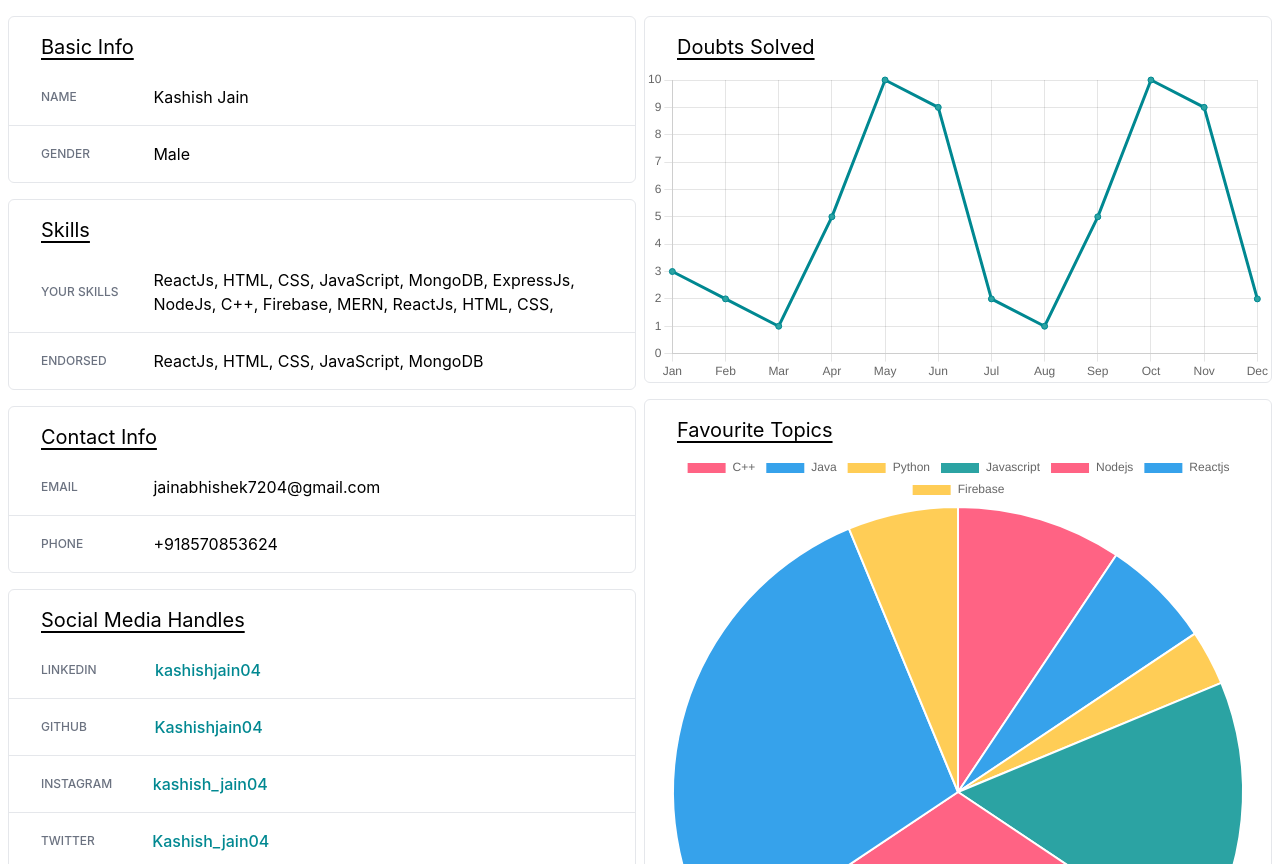
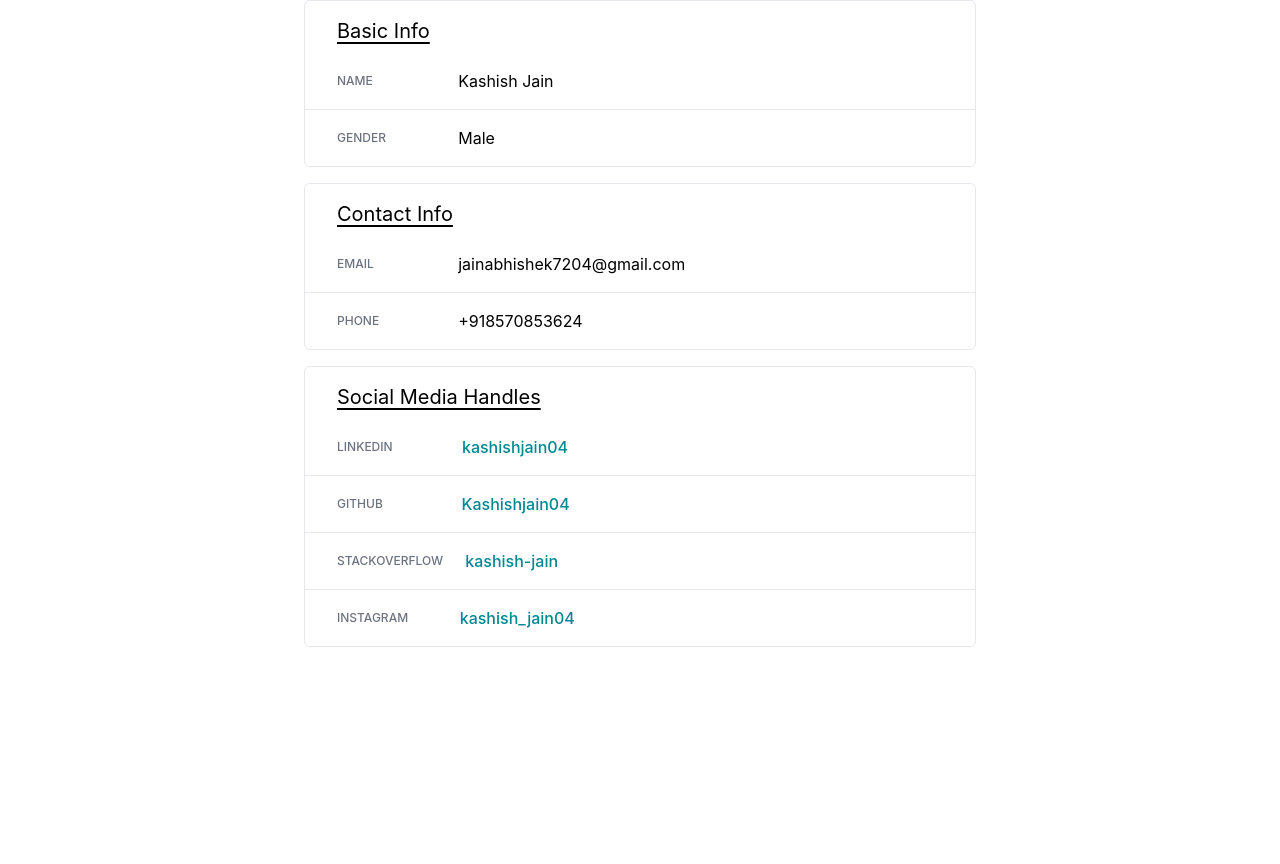
Before and after one commit to arpitgoyal442/Error-Resolved, a Next.js app: page /public-profile/1 in a window 1280 px wide. Shown: the part 336-1200 px from the top of the page. After the commit the page ends 1007 px from the top, so only its background shows below. Built offline with nearby package versions, Linux system fonts and the light colour scheme.

Commit message:
public-profile debugger conditional

```diff
--- a/components/profile/DoubtsChart.js
+++ b/components/profile/DoubtsChart.js
@@ -1,3 +1,4 @@
+import { useState } from "react";
 import {
 	Chart as ChartJS,
 	CategoryScale,
@@ -11,23 +12,47 @@ import {
 import { Line } from "react-chartjs-2";
 ChartJS.register(CategoryScale, LinearScale, PointElement, LineElement, Title, Tooltip, Legend);
 
+const data = {
+	2021: {
+		months: ["Jan", "Feb", "Mar", "Apr", "May", "Jun", "Jul", "Aug", "Sep", "Oct", "Nov", "Dec"],
+		doubts: [3, 2, 1, 5, 10, 9, 2, 1, 5, 10, 9, 2],
+	},
+	2022: {
+		months: ["Jan", "Feb", "Mar", "Apr"],
+		doubts: [3, 2, 1, 5],
+	},
+};
 const months = ["Jan", "Feb", "Mar", "Apr", "May", "Jun", "Jul", "Aug", "Sep", "Oct", "Nov", "Dec"];
 
 const DoubtsChart = () => {
+	const [currYear, setCurrYear] = useState(2021);
 	return (
+		<>
+			<select
+				className="mb-2 w-full border p-1 rounded-md cursor-pointer outline-none text-center"
+				value={currYear}
+				onChange={(e) => setCurrYear(e.target.value)}
+			>
+				{Object.keys(data).map((year) => (
+					<option key={year} value={year}>
+						{year}
+					</option>
+				))}
+			</select>
 			<Line
+				className="-mx-2 md:-mx-4"
 				datasetIdKey="doubts"
 				options={{
-				plugins: { legend: { display: false } },
+					plugins: { legend: { display: false }, tooltip: { intersect: false } },
 					scales: { y: { beginAtZero: true } },
 				}}
 				data={{
-				labels: months,
+					labels: data[currYear].months,
 					datasets: [
 						{
 							id: 1,
 							label: "Doubts Solved",
-						data: [3, 2, 1, 5, 10, 9, 2, 1, 5, 10, 9, 2],
+							data: data[currYear].doubts,
 							pointHoverRadius: 10,
 							borderColor: "#008891",
 							backgroundColor: "#2BA3A3",
@@ -35,6 +60,7 @@ const DoubtsChart = () => {
 					],
 				}}
 			/>
+		</>
 	);
 };
 
--- a/components/profile/TopicsChart.js
+++ b/components/profile/TopicsChart.js
@@ -7,6 +7,7 @@ const labels = ["C++", "Java", "Python", "Javascript", "Nodejs", "Reactjs", "Fir
 const TopicsChart = () => {
 	return (
 		<Pie
+		className="md:scale-90"
 			data={{
 				labels,
 				datasets: [
--- a/components/profile/profileForms/SocialForm.js
+++ b/components/profile/profileForms/SocialForm.js
@@ -1,61 +1,139 @@
 import { useState } from "react";
 
 const SocialForm = ({ setShowModal }) => {
-	const [linkedin, setLinkedin] = useState("kashishjain04"),
-		[github, setGithub] = useState("Kashishjain04"),
-    [instagram, setInstagram] = useState("kashish_jain04"),
-    [twitter, setTwitter] = useState("Kashish_jain04");
+	const [linkedin, setLinkedin] = useState({
+			userName: "kashishjain04",
+			profileUrl: "",
+		}),
+		[github, setGithub] = useState({
+			userName: "Kashishjain04",
+			profileUrl: "",
+		}),
+		[stackOverflow, setStackOverflow] = useState({
+			userName: "kashish-jain",
+			profileUrl: "",
+		}),
+		[instagram, setInstagram] = useState({
+			userName: "kashish_jain04",
+			profileUrl: "",
+		});
 
 	const cancel = () => {
-		setLinkedin("kashishjain04");
-    setGithub("Kashishjain04");
-    setInstagram("kashish_jain04");
-    setTwitter("Kashish_jain04");
+		setLinkedin({
+			userName: "",
+			profileUrl: "",
+		});
+		setGithub({
+			userName: "",
+			profileUrl: "",
+		});
+		setStackOverflow({
+			userName: "",
+			profileUrl: "",
+		});
+		setInstagram({
+			userName: "",
+			profileUrl: "",
+		});
 		setShowModal(false);
 	};
 
 	return (
 		<form className="max-w-xl w-full p-4 rounded-lg border bg-white" onSubmit={(e) => e.preventDefault()}>
 			<h2 className="text-xl font-medium -mx-4 px-4 pb-4 mb-4 border-b">Social Media Handles</h2>
-			<div className="flex items-center gap-x-2 py-2 border-b -mx-4 px-4">
-				<p className="text-gray-500 uppercase flex-[0.3] text-xs">Linkedin</p>
+			<div className="py-2 border-b -mx-4 px-4">
+				<p className="uppercase text-sm mb-1 font-medium">Linkedin</p>
+				<div className="flex items-center gap-x-2">
+					<p className="text-gray-500 uppercase flex-[0.3] text-xs">UserName</p>
 					<input
 						className="outline-none flex-1 w-full"
 						type="text"
-					value={linkedin}
-					onChange={(e) => setLinkedin(e.target.value)}
+						value={linkedin.userName}
+						onChange={(e) => setLinkedin((prev) => ({ ...prev, userName: e.target.value }))}
 						required
 					/>
 				</div>
-			<div className="flex items-center gap-x-2 py-2 border-b -mx-4 px-4">
-				<p className="text-gray-500 uppercase flex-[0.3] text-xs">Github</p>
+				<div className="flex items-center gap-x-2">
+					<p className="text-gray-500 uppercase flex-[0.3] text-xs">Profile URL</p>
 					<input
 						className="outline-none flex-1 w-full"
 						type="text"
-					value={github}
-					onChange={(e) => setGithub(e.target.value)}
+						value={linkedin.profileUrl}
+						onChange={(e) => setLinkedin((prev) => ({ ...prev, profileUrl: e.target.value }))}
 						required
 					/>
 				</div>
-			<div className="flex items-center gap-x-2 py-2 border-b -mx-4 px-4">
-				<p className="text-gray-500 uppercase flex-[0.3] text-xs">Instagram</p>
+			</div>
+			<div className="py-2 border-b -mx-4 px-4">
+				<p className="uppercase text-sm mb-1 font-medium">Github</p>
+				<div className="flex items-center gap-x-2">
+					<p className="text-gray-500 uppercase flex-[0.3] text-xs">UserName</p>
 					<input
 						className="outline-none flex-1 w-full"
 						type="text"
-					value={instagram}
-					onChange={(e) => setInstagram(e.target.value)}
+						value={github.userName}
+						onChange={(e) => setGithub((prev) => ({ ...prev, userName: e.target.value }))}
 						required
 					/>
 				</div>
-			<div className="flex items-center gap-x-2 py-2 border-b -mx-4 px-4">
-				<p className="text-gray-500 uppercase flex-[0.3] text-xs">Twitter</p>
+				<div className="flex items-center gap-x-2">
+					<p className="text-gray-500 uppercase flex-[0.3] text-xs">Profile URL</p>
 					<input
 						className="outline-none flex-1 w-full"
 						type="text"
-					value={twitter}
-					onChange={(e) => setTwitter(e.target.value)}
+						value={github.profileUrl}
+						onChange={(e) => setGithub((prev) => ({ ...prev, profileUrl: e.target.value }))}
 						required
 					/>
+				</div>
+			</div>
+			<div className="py-2 border-b -mx-4 px-4">
+				<p className="uppercase text-sm mb-1 font-medium">StackOverflow</p>
+				<div className="flex items-center gap-x-2">
+					<p className="text-gray-500 uppercase flex-[0.3] text-xs">UserName</p>
+					<input
+						className="outline-none flex-1 w-full"
+						type="text"
+						value={stackOverflow.userName}
+						onChange={(e) => setStackOverflow((prev) => ({ ...prev, userName: e.target.value }))}
+						required
+					/>
+				</div>
+				<div className="flex items-center gap-x-2">
+					<p className="text-gray-500 uppercase flex-[0.3] text-xs">Profile URL</p>
+					<input
+						className="outline-none flex-1 w-full"
+						type="text"
+						value={stackOverflow.profileUrl}
+						onChange={(e) =>
+							setStackOverflow((prev) => ({ ...prev, profileUrl: e.target.value }))
+						}
+						required
+					/>
+				</div>
+			</div>
+			<div className="py-2 border-b -mx-4 px-4">
+				<p className="uppercase text-sm mb-1 font-medium">Instagram</p>
+				<div className="flex items-center gap-x-2">
+					<p className="text-gray-500 uppercase flex-[0.3] text-xs">UserName</p>
+					<input
+						className="outline-none flex-1 w-full"
+						type="text"
+						value={instagram.userName}
+						onChange={(e) => setInstagram((prev) => ({ ...prev, userName: e.target.value }))}
+						required
+					/>
+				</div>
+				<div className="flex items-center gap-x-2">
+					<p className="text-gray-500 uppercase flex-[0.3] text-xs">Profile URL</p>
+					<input
+						className="outline-none flex-1 w-full"
+						type="text"
+						value={instagram.profileUrl}
+						onChange={(e) => setInstagram((prev) => ({ ...prev, profileUrl: e.target.value }))}
+						required
+					/>
+				</div>
 			</div>
 			<div className="mt-4 flex items-center justify-end gap-x-2">
 				<button
@@ -64,7 +142,12 @@ const SocialForm = ({ setShowModal }) => {
 				>
 					Cancel
 				</button>
-				<button type="submit" className="bg-highlight text-white px-3 py-1 rounded-lg hover:shadow-md">Save</button>
+				<button
+					type="submit"
+					className="bg-highlight text-white px-3 py-1 rounded-lg hover:shadow-md"
+				>
+					Save
+				</button>
 			</div>
 		</form>
 	);
--- a/pages/myprofile.js
+++ b/pages/myprofile.js
@@ -158,6 +158,22 @@ const DebuggerProfile = () => {
 								</div>
 							</div>
 							<div onClick={openSocialForm} className="flex flex-col gap-y-1 border-t md:flex-row md:items-center py-4 px-4 md:px-8 hover:bg-gray-100 cursor-pointer">
+								<p className="flex-[0.25] text-xs font-medium text-gray-500 uppercase">
+									StackOverflow
+								</p>
+								<div className="flex-[0.75] flex items-center justify-between">
+									<a
+										href="https://stackoverflow.com/users/15934413"
+										target="_blank"
+										rel="noopener noreferrer"
+										className="w-max text-highlight font-medium"
+									>
+										kashish-jain
+									</a>
+									<ChevronRight className="h-6 w-6 flex-[0.1]" />
+								</div>
+							</div>
+							<div onClick={openSocialForm} className="flex flex-col gap-y-1 border-t md:flex-row md:items-center py-4 px-4 md:px-8 hover:bg-gray-100 cursor-pointer">
 								<p className="flex-[0.25] text-xs font-medium text-gray-500 uppercase">Instagram</p>
 								<div className="flex-[0.75] flex items-center justify-between">
 									<a
@@ -171,27 +187,11 @@ const DebuggerProfile = () => {
 									<ChevronRight className="h-6 w-6 flex-[0.1]" />
 								</div>
 							</div>
-							<div onClick={openSocialForm} className="flex flex-col gap-y-1 border-t md:flex-row md:items-center py-4 px-4 md:px-8 hover:bg-gray-100 cursor-pointer">
-								<p className="flex-[0.25] text-xs font-medium text-gray-500 uppercase">
-									Twitter
-								</p>
-								<div className="flex-[0.75] flex items-center justify-between">
-									<a
-										href="https://twitter.com/Kashish_jain04"
-										target="_blank"
-										rel="noopener noreferrer"
-										className="w-max text-highlight font-medium"
-									>
-										Kashish_jain04
-									</a>
-									<ChevronRight className="h-6 w-6 flex-[0.1]" />
-								</div>
-							</div>
 						</div>
 					</div>
 					<div className="md:w-1/2">
-						<div className="overflow-hidden max-w-2xl mx-auto my-2 md:my-4 pt-4 rounded-md border">
-						<h2 className="text-xl ml-4 md:ml-8 mb-2 underline underline-offset-4">Doubts Solved</h2>
+						<div className="overflow-hidden max-w-2xl mx-auto my-2 md:my-4 pt-4 px-2 md:px-4 rounded-md border">
+						<h2 className="text-xl ml-2 md:ml-4 mb-2 underline underline-offset-4">Doubts Solved</h2>
 							<DoubtsChart />
 						</div>
 						<div className="overflow-hidden max-w-2xl mx-auto my-2 md:my-4 pt-4 rounded-md border">
--- a/pages/public-profile/[userId].js
+++ b/pages/public-profile/[userId].js
@@ -4,12 +4,16 @@ import StarFilled from "@heroicons/react/solid/StarIcon";
 import StarEmpty from "@heroicons/react/outline/StarIcon";
 import DoubtsChart from "../../components/profile/DoubtsChart";
 import TopicsChart from "../../components/profile/TopicsChart";
+import { useRouter } from "next/router";
 
 const PublicProfile = () => {
+	const router = useRouter();
+	const { type } = router.query;
+	// type === "1" ? "debugger" : "student"
 	return (
 		<div>
 			<Head>
-				<title>Public Profile</title>
+				<title>Public Profile | {type==="1" ? "Debugger" : "Student"}</title>
 			</Head>
 			<Navbar />
 			<main className="p-2">
@@ -28,8 +32,8 @@ const PublicProfile = () => {
 						<StarEmpty className="h-6 w-6 text-yellow-400" />
 					</div>
 				</div>
-				<div className="w-full flex flex-col md:flex-row gap-x-2">
-					<div className="md:w-1/2">
+				<div className={type === "1" ? "w-full flex flex-col md:flex-row gap-x-2" : ""}>
+					<div className={type === "1" ? "md:w-1/2" : ""}>
 						<div className="overflow-hidden max-w-2xl mx-auto my-2 md:my-4 pt-4 rounded-md border">
 							<h2 className="text-xl ml-4 md:ml-8 mb-2 underline underline-offset-4">
 								Basic Info
@@ -47,16 +51,19 @@ const PublicProfile = () => {
 								<p className="flex-1">Male</p>
 							</div>
 						</div>
+						{type === "1" && (
 							<div className="overflow-hidden max-w-2xl mx-auto my-2 md:my-4 pt-4 rounded-md border">
-							<h2 className="text-xl ml-4 md:ml-8 mb-2 underline underline-offset-4">Skills</h2>
+								<h2 className="text-xl ml-4 md:ml-8 mb-2 underline underline-offset-4">
+									Skills
+								</h2>
 								<div className="flex flex-col gap-y-1 md:flex-row md:items-center py-4 px-4 md:px-8">
 									<p className="flex-[0.25] text-xs font-medium text-gray-500 uppercase">
 										Your Skills
 									</p>
 									<p className="max-h-12 overflow-y-scroll no-scrollbar flex-1">
-									ReactJs, HTML, CSS, JavaScript, MongoDB, ExpressJs, NodeJs, C++, Firebase,
-									MERN, ReactJs, HTML, CSS, JavaScript, MongoDB, ExpressJs, NodeJs, C++,
-									Firebase, MERN
+										ReactJs, HTML, CSS, JavaScript, MongoDB, ExpressJs, NodeJs, C++,
+										Firebase, MERN, ReactJs, HTML, CSS, JavaScript, MongoDB, ExpressJs,
+										NodeJs, C++, Firebase, MERN
 									</p>
 								</div>
 								<div className="flex flex-col gap-y-1 md:flex-row md:items-center py-4 border-t px-4 md:px-8">
@@ -66,6 +73,7 @@ const PublicProfile = () => {
 									<p className="flex-1">ReactJs, HTML, CSS, JavaScript, MongoDB</p>
 								</div>
 							</div>
+						)}
 						<div className="overflow-hidden max-w-2xl mx-auto my-2 md:my-4 pt-4 rounded-md border">
 							<h2 className="text-xl ml-4 md:ml-8 mb-2 underline underline-offset-4">
 								Contact Info
@@ -115,6 +123,19 @@ const PublicProfile = () => {
 							</div>
 							<div className="flex flex-col gap-y-1 md:flex-row md:items-center border-t py-4 px-4 md:px-8">
 								<p className="flex-[0.25] text-xs font-medium text-gray-500 uppercase">
+									StackOverflow
+								</p>
+								<a
+									href="https://stackoverflow.com/users/15934413"
+									target="_blank"
+									rel="noopener noreferrer"
+									className="w-max text-highlight font-medium"
+								>
+									kashish-jain
+								</a>
+							</div>
+							<div className="flex flex-col gap-y-1 md:flex-row md:items-center border-t py-4 px-4 md:px-8">
+								<p className="flex-[0.25] text-xs font-medium text-gray-500 uppercase">
 									Instagram
 								</p>
 								<a
@@ -126,24 +147,12 @@ const PublicProfile = () => {
 									kashish_jain04
 								</a>
 							</div>
-							<div className="flex flex-col gap-y-1 md:flex-row md:items-center border-t py-4 px-4 md:px-8">
-								<p className="flex-[0.25] text-xs font-medium text-gray-500 uppercase">
-									Twitter
-								</p>
-								<a
-									href="https://twitter.com/Kashish_jain04"
-									target="_blank"
-									rel="noopener noreferrer"
-									className="w-max text-highlight font-medium"
-								>
-									Kashish_jain04
-								</a>
 						</div>
 					</div>
-					</div>
+					{type === "1" && (
 						<div className="md:w-1/2">
-						<div className="overflow-hidden max-w-2xl mx-auto my-2 md:my-4 pt-4 rounded-md border">
-							<h2 className="text-xl ml-4 md:ml-8 mb-2 underline underline-offset-4">
+							<div className="overflow-hidden max-w-2xl mx-auto my-2 md:my-4 pt-4 px-2 md:px-4 rounded-md border">
+								<h2 className="text-xl ml-2 md:ml-4 mb-2 underline underline-offset-4">
 									Doubts Solved
 								</h2>
 								<DoubtsChart />
@@ -155,6 +164,7 @@ const PublicProfile = () => {
 								<TopicsChart />
 							</div>
 						</div>
+					)}
 				</div>
 			</main>
 		</div>
```
Lines whose indentation alone changed are shown as unchanged.
